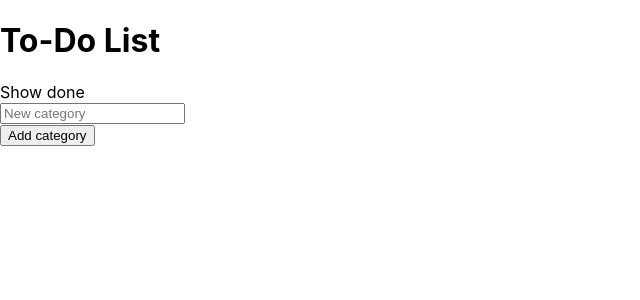
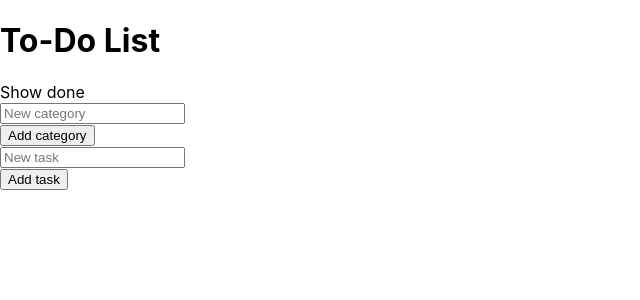
Before and after one commit to KatsiarynaTserashenka/TodoList, a React (Create React App) app in the folder todo-list/: page / in a window 1280 px wide. Shown: the top 300 px of the page, without its empty margins (0-640 px from the left). Built offline with nearby package versions, Linux system fonts and the light colour scheme.

Commit message:
feat: realise adding of new task

```diff
--- a/todo-list/src/components/CategoryList/CategoryList.tsx
+++ b/todo-list/src/components/CategoryList/CategoryList.tsx
@@ -3,13 +3,7 @@ import CategoryItem from 'components/CategoryItem';
 import Input from 'components/Input';
 import Button from 'components/Button';
 
-interface IProps {
-  /* category: string; */
-  /* categories: []; */
-}
-
-const CategoryList: React.FC<IProps> = (props) => {
-  /* const { categories } = props; */
+const CategoryList: FC = () => {
   const [newCategory, setNewCategory] = useState('');
   const [categories, setCategories] = useState<Array<{}>>([]);
 
@@ -19,7 +13,7 @@ const CategoryList: React.FC<IProps> = (props) => {
 
   const addCategory = () => {
     if (!newCategory) {
-      alert('Enter new category');
+      alert('Enter new category!');
       return;
     }
 
@@ -30,9 +24,6 @@ const CategoryList: React.FC<IProps> = (props) => {
 
     setCategories((oldList) => [...oldList, category]);
     setNewCategory('');
-
-    console.log(category);
-    console.log(categories);
   };
 
   return (
@@ -40,19 +31,15 @@ const CategoryList: React.FC<IProps> = (props) => {
       <Input
         type="text"
         placeholder="New category"
-        newCategory={newCategory}
+        value={newCategory}
         onChange={handleChange}
       />
       <Button text="Add category" onClick={addCategory} />
-      <ul>
+      <div>
         {categories.map((category: any) => {
-          return (
-            <li>
-              <CategoryItem key={category.id} title={category.title} />
-            </li>
-          );
+          return <CategoryItem key={category.id} title={category.title} />;
         })}
-      </ul>
+      </div>
     </div>
   );
 };
--- a/todo-list/src/components/Input/Input.tsx
+++ b/todo-list/src/components/Input/Input.tsx
@@ -3,12 +3,12 @@ import React, { FC, useState } from 'react';
 interface IProps {
   placeholder?: string;
   type: string;
-  newCategory: string;
-  onChange: (newCategory: string) => void;
+  value: string;
+  onChange: (value: string) => void;
 }
 
 const Input: FC<IProps> = (props) => {
-  const { placeholder, type, newCategory, onChange } = props;
+  const { placeholder, type, value, onChange } = props;
 
   const addNew = (e: React.ChangeEvent<HTMLInputElement>) => {
     onChange(e.target.value);
@@ -19,7 +19,7 @@ const Input: FC<IProps> = (props) => {
       <input
         type={type}
         placeholder={placeholder}
-        value={newCategory}
+        value={value}
         onChange={addNew}
       />
     </div>
--- a/todo-list/src/components/TodoItem/TodoItem.tsx
+++ b/todo-list/src/components/TodoItem/TodoItem.tsx
@@ -1,7 +1,8 @@
 import React, { FC } from 'react';
 
-const TodoItem: FC<{}> = (props) => {
-  return <div></div>;
+const TodoItem: FC<{ title: string }> = (props) => {
+  const { title } = props;
+  return <div>{title}</div>;
 };
 
 export default TodoItem;
--- a/todo-list/src/components/TodoList/TodoList.tsx
+++ b/todo-list/src/components/TodoList/TodoList.tsx
@@ -1,14 +1,45 @@
-import React from 'react';
+import React, { FC, useState } from 'react';
 import TodoItem from 'components/TodoItem';
 import Input from 'components/Input';
 import Button from 'components/Button';
 
-const TodoList = () => {
+const TodoList: FC = () => {
+  const [newTask, setNewTask] = useState('');
+  const [tasks, setTasks] = useState<Array<{}>>([]);
+
+  const handleChange = (newTask: string) => {
+    setNewTask(newTask);
+  };
+
+  const addTask = () => {
+    if (!newTask) {
+      alert('Enter new task!');
+      return;
+    }
+
+    const task = {
+      id: Math.floor(Math.random() * 1000),
+      title: newTask,
+    };
+
+    setTasks((oldList) => [...oldList, task]);
+    setNewTask('');
+  };
+
   return (
     <div>
-      {/* <Input type="text" placeholder="New task" />
-      <Button text="Add task" />
-      <TodoItem /> */}
+      <Input
+        type="text"
+        placeholder="New task"
+        value={newTask}
+        onChange={handleChange}
+      />
+      <Button text="Add task" onClick={addTask} />
+      <div>
+        {tasks.map((task: any) => {
+          return <TodoItem key={task.id} title={task.title} />;
+        })}
+      </div>
     </div>
   );
 };
```
